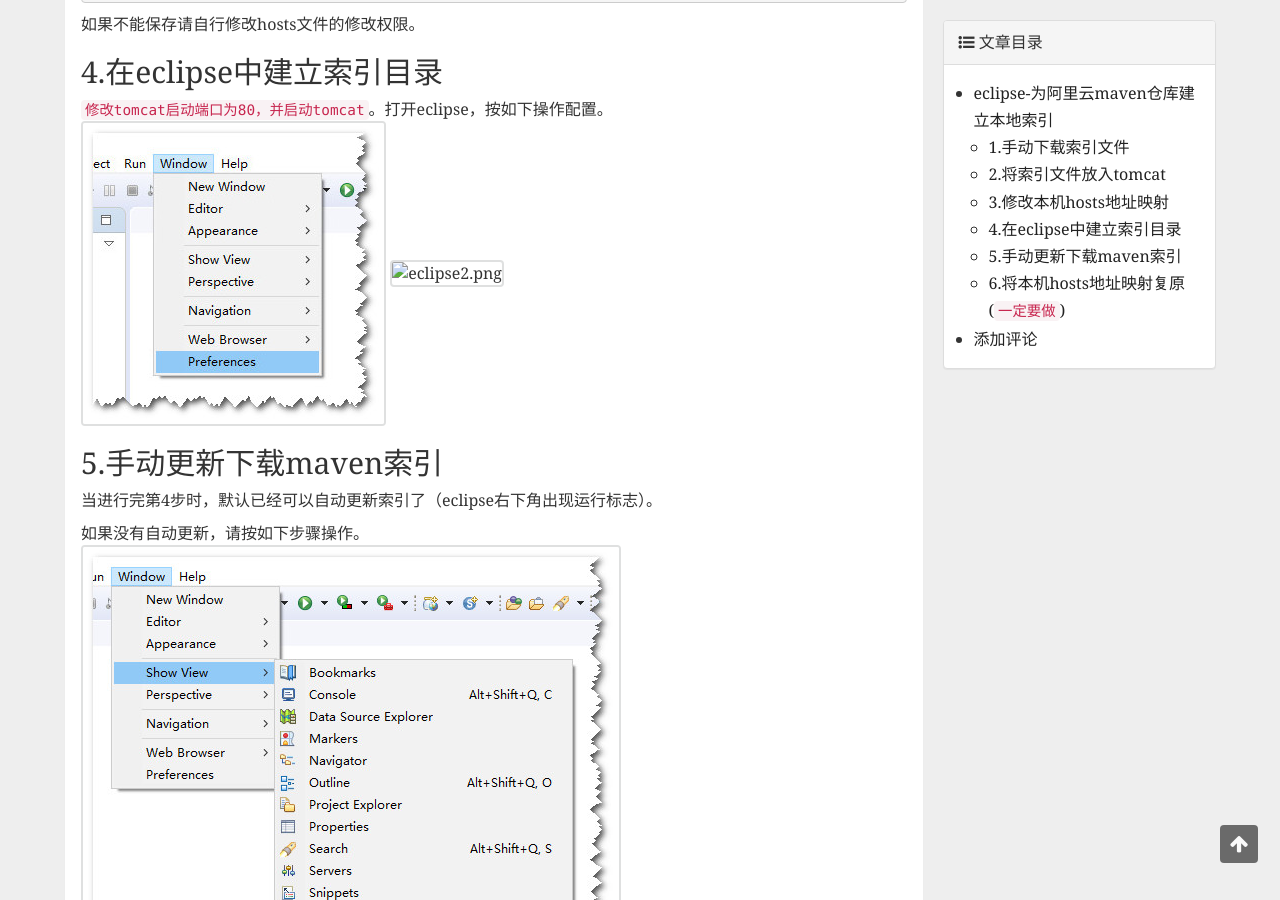
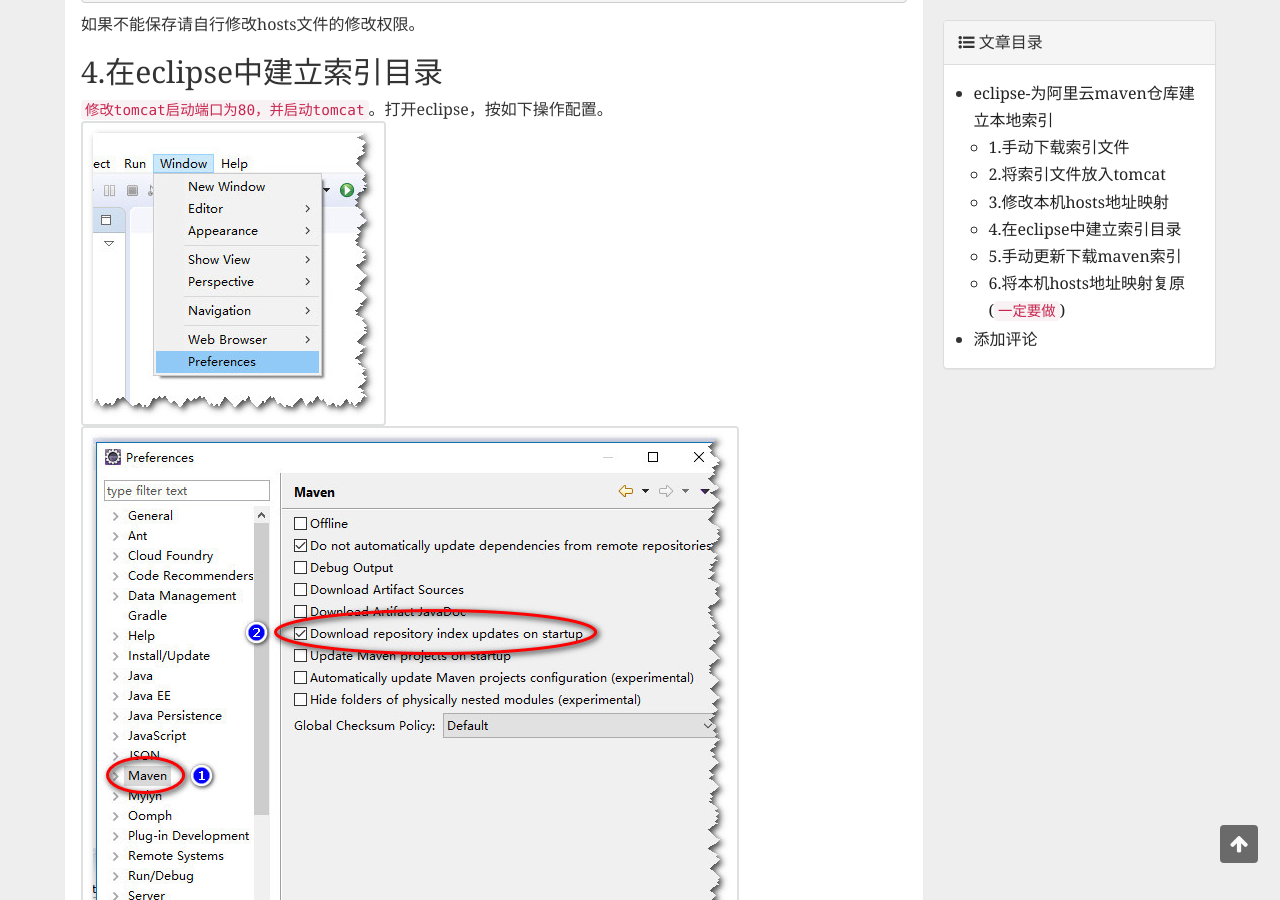
Before and after one commit to marshucheng1/marshucheng1.github.io, a Jekyll site: the page built from _posts/2017-01-19-eclipse-maven.md, in a window 1280 px wide and 900 px high, scrolled down 931 px. Built offline with Jekyll 4.4.1, drawn with Linux system fonts in a browser that asks for light colours; comment, search, counter and statistics services are not loaded.

Commit message:
Update _posts/2017-01-19-eclipse-maven.md

```diff
--- a/_posts/2017-01-19-eclipse-maven.md
+++ b/_posts/2017-01-19-eclipse-maven.md
@@ -52,7 +52,7 @@
 ## 4.在eclipse中建立索引目录 ##
 `修改tomcat启动端口为80，并启动tomcat`。打开eclipse，按如下操作配置。
 ![eclipse1.png](http://marshucheng1.github.io/assets/eclipse1.png)
-![eclipse2.png](http://marshucheng1.github.io/eclipse2.png)
+![eclipse2.png](http://marshucheng1.github.io/assets/eclipse2.png)
 ## 5.手动更新下载maven索引 ##
 当进行完第4步时，默认已经可以自动更新索引了（eclipse右下角出现运行标志）。
 
```
